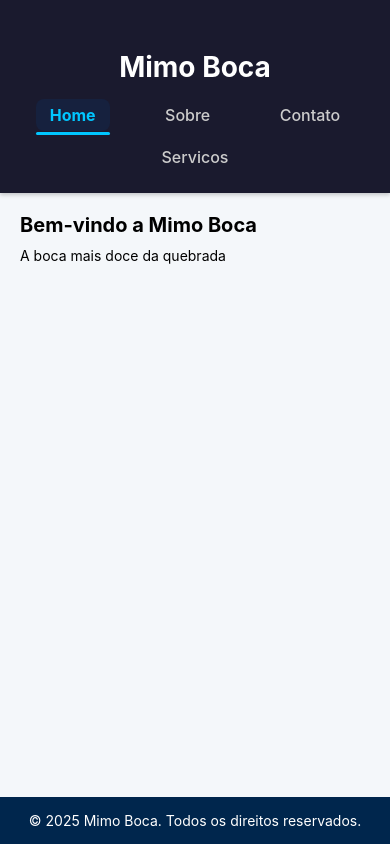
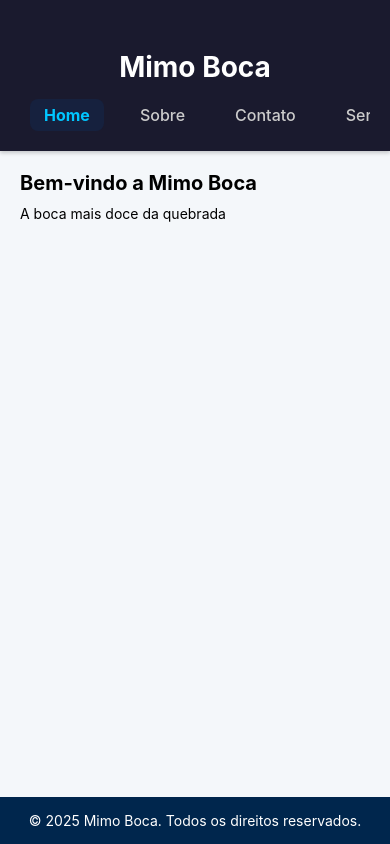
Before and after one commit to mateus35702/mimo-boca, a React Native app: screen / in a window 390 px wide. Built offline with nearby package versions, Linux system fonts and the light colour scheme.

Commit message:
nav bar 2

```diff
--- a/App.js
+++ b/App.js
@@ -27,12 +27,18 @@ export default function App() {
   );
 }
 
-// NAVBAR MODERNA
+// NAVBAR MODERNA COM SCROLL HORIZONTAL
 function Header({ pagina, setPagina }) {
   return (
     <View style={styles.header}>
       <Text style={styles.headerTitle}>Mimo Boca</Text>
-      <View style={styles.nav}>
+      <ScrollView
+        horizontal
+        showsHorizontalScrollIndicator={false}
+        contentContainerStyle={styles.nav}
+        snapToAlignment="center"
+        decelerationRate="fast"
+      >
         {['home', 'sobre', 'contato', 'servicos'].map((p) => {
           const ativo = pagina === p;
           return (
@@ -48,7 +54,7 @@ function Header({ pagina, setPagina }) {
             </TouchableOpacity>
           );
         })}
-      </View>
+      </ScrollView>
     </View>
   );
 }
@@ -68,7 +74,8 @@ function Sobre() {
     <View style={styles.section}>
       <Text style={styles.title}>Sobre nós</Text>
       <Text>
-        Fundada em 2025, temos como missão proporcionar a melhor experiência para os nossos clientes
+        Fundada em 2025, temos como missão proporcionar a melhor experiência para os nossos
+        clientes.
       </Text>
     </View>
   );
@@ -164,12 +171,13 @@ const styles = StyleSheet.create({
     marginBottom: 15,
     alignSelf: 'center',
   },
+
+  // NAVBAR COM SCROLL
   nav: {
     flexDirection: 'row',
-    justifyContent: 'space-around',
     alignItems: 'center',
-    flexWrap: 'wrap',
-    gap: 10,
+    paddingHorizontal: 10,
+    gap: 12, // se não funcionar, use marginRight nos botões
   },
   navButton: {
     paddingVertical: 6,
@@ -177,6 +185,7 @@ const styles = StyleSheet.create({
     borderRadius: 8,
     alignItems: 'center',
     position: 'relative',
+    marginRight: 10,
   },
   navButtonActive: {
     backgroundColor: '#16213e',
```
